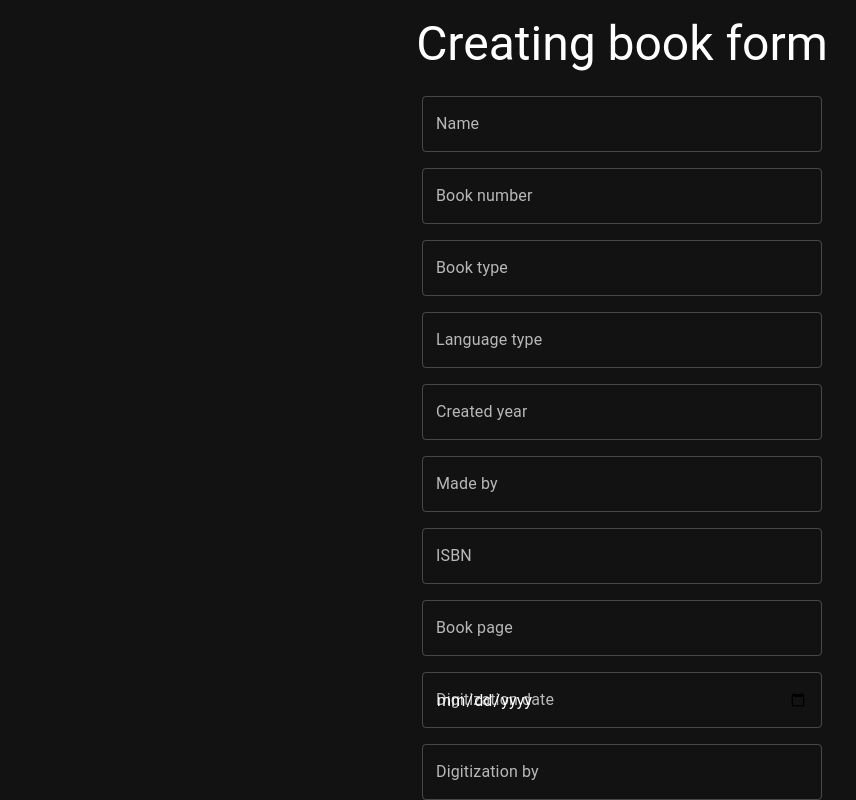
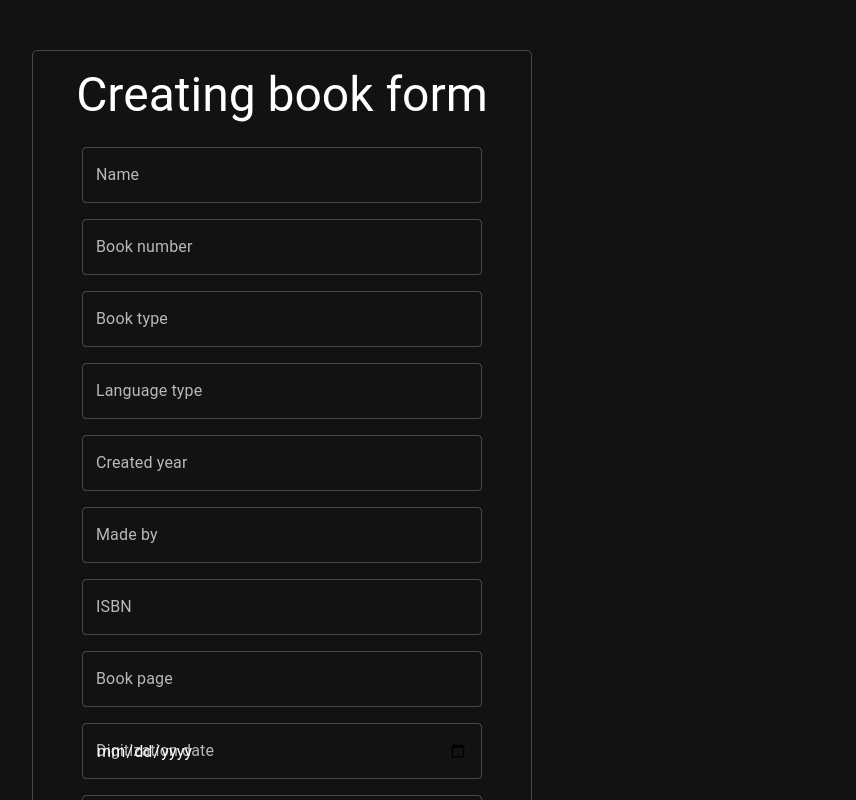
Before and after one commit to fazliddinofficial/region-library, a React (Vite) app: page /dashboard in a window 1280 px wide. Shown: the top 800 px of the page, without its empty margins (18-874 px from the left). Built offline with nearby package versions, Linux system fonts and the light colour scheme.

Commit message:
fix: dashboard design

```diff
--- a/src/components/Dashboard/Dashboard.tsx
+++ b/src/components/Dashboard/Dashboard.tsx
@@ -6,7 +6,6 @@ import { notifyError, notifySuccess } from "../../helper/toast";
 
 export const Dashboard = () => {
   const navigate = useNavigate();
-
   const goSomewhere = () => {
     navigate("/dashboard");
   };
@@ -41,19 +40,29 @@ export const Dashboard = () => {
 
   return (
     <Box
+      component="main"
+      sx={{
+        minWidth: "100%",
+        minHeight: "100vh",
+      }}
+    >
+      <Box
         onSubmit={handleSubmit}
         component="form"
         sx={{
-        minHeight: "100vh",
-        minWidth: "500px",
+          minHeight: "50vh",
+          width: "500px",
           display: "flex",
           flexDirection: "column",
           justifyContent: "center",
           alignItems: "center",
           textAlign: "center",
+          border: "1px solid #494949",
+          borderRadius: "5px",
+          margin: "50px",
         }}
       >
-      <Typography variant="h3" margin={2}>
+        <Typography variant="h3" margin={2} color="white">
           Creating book form
         </Typography>
         <TextField
@@ -84,7 +93,9 @@ export const Dashboard = () => {
           type="text"
           value={bookData.bookType}
           variant="outlined"
-        onChange={(e) => setBookData({ ...bookData, bookType: e.target.value })}
+          onChange={(e) =>
+            setBookData({ ...bookData, bookType: e.target.value })
+          }
           sx={{ width: 400, margin: 1 }}
         />
 
@@ -138,7 +149,9 @@ export const Dashboard = () => {
           type="number"
           value={bookData.bookPage}
           variant="outlined"
-        onChange={(e) => setBookData({ ...bookData, bookPage: e.target.value })}
+          onChange={(e) =>
+            setBookData({ ...bookData, bookPage: e.target.value })
+          }
           sx={{ width: 400, margin: 1 }}
         />
 
@@ -170,5 +183,6 @@ export const Dashboard = () => {
           Submit
         </Button>
       </Box>
+    </Box>
   );
 };
```
Lines whose indentation alone changed are shown as unchanged.
